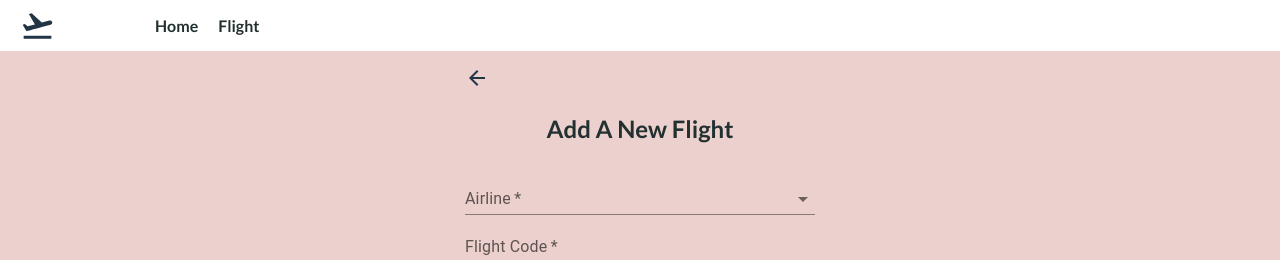
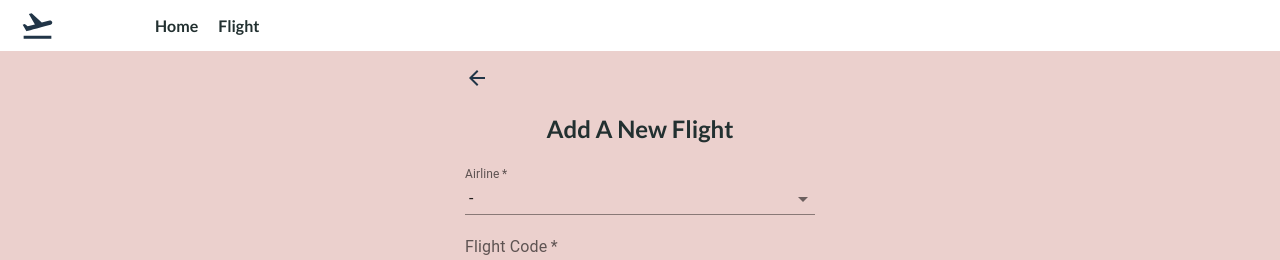
Before and after one commit to rinaehyun/Flight-Tracker, a React (Vite) app in the folder frontend/: page /flight/add in a window 1280 px wide. Shown: the top 260 px of the page. Built offline with nearby package versions, Linux system fonts and the light colour scheme; no server answers; a web font is replaced by a local one.

Commit message:
Replace input options of airlines with queried data from BE

```diff
--- a/frontend/src/components/FlightForm/FlightForm.tsx
+++ b/frontend/src/components/FlightForm/FlightForm.tsx
@@ -12,8 +12,7 @@
 } from "@mui/material";
 import {capitalizeFirstLetter} from "../../utils/funtioncs.ts";
 import {
-    Airline,
-    AirlinesAsList,
+    AirlineAsInput,
     AirportsAsInput,
     FlightStatus,
     FlightStatusList
@@ -34,10 +33,21 @@
         name: ''
     }]);
 
+    const [airlines, setAirlines] = useState<AirlineAsInput[]>([{
+        code: '',
+        name: ''
+    }]);
+
     useEffect(() => {
         axios.get("/api/airport/options-for-input")
             .then(response => {
                 setAirports(response.data);
+            })
+            .catch(error => alert(error));
+
+        axios.get("/api/airline/options-for-input")
+            .then(response => {
+                setAirlines(response.data);
             })
             .catch(error => alert(error));
     }, [])
@@ -49,8 +59,8 @@
 
     const handleAirlineChange = (_event: SyntheticEvent<Element, Event>, value: string) => {
         if (value) {
-            const airlineToSave= AirlinesAsList.filter(airline => value.includes(airline.code))[0].code;
-            setNewFlight({ ...newFlight, airline: airlineToSave as Airline });
+            const airlineToSave= airlines.filter(airline => value.includes(airline.code))[0].code;
+            setNewFlight({ ...newFlight, airline: airlineToSave });
         }
     };
 
@@ -72,12 +82,12 @@
         <form className={"add-flight-form"} onSubmit={handleSubmit}>
             <Autocomplete
                 disablePortal
-                options={AirlinesAsList}
+                options={airlines}
                 getOptionLabel={(option) => option.code + ' - ' + capitalizeFirstLetter(option.name)}
                 sx={{margin: "auto", fontSize: "12px"}}
                 onInputChange={handleAirlineChange}
                 disabled={!editable}
-                value={AirlinesAsList.find(option => option.code === newFlight.airline) || null}
+                value={airlines.find(option => option.code === newFlight.airline) || null}
                 renderInput={(params) =>
                     <TextField
                         required
--- a/frontend/src/types/enum.ts
+++ b/frontend/src/types/enum.ts
@@ -30,6 +30,11 @@
     name: string,
 }
 
+export type AirlineAsInput = {
+    code: string,
+    name: string,
+}
+
 export type Filter = {
     airline: string | undefined,
     origin: string | undefined,
```
